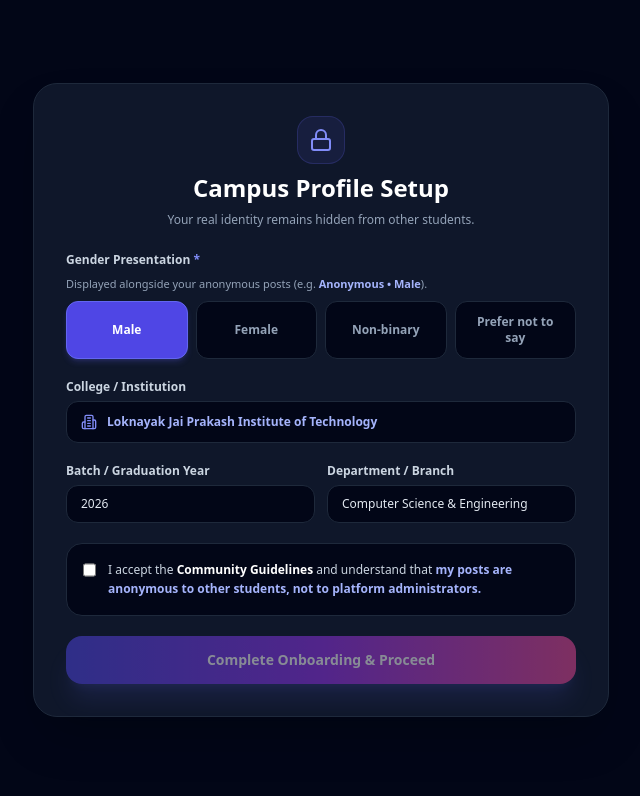
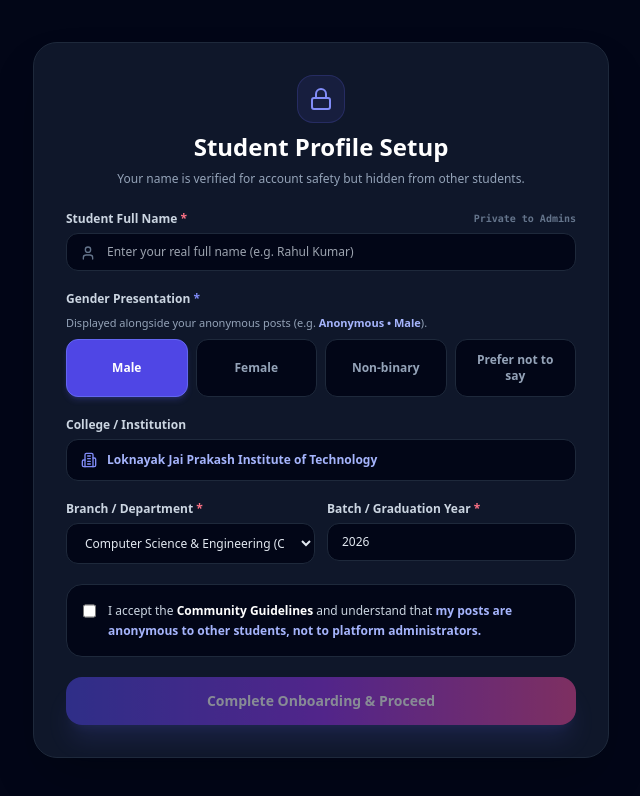
Before and after one commit to chillpill999/unsaid-campus-confessions, a Next.js app: page /onboarding in a window 1280 px wide. Shown: the top 796 px of the page, without its empty margins (319-959 px from the left). Built offline with nearby package versions, Linux system fonts and the light colour scheme.

Commit message:
feat: collect student full name and required engineering branch in onboarding

```diff
--- a/app/onboarding/page.tsx
+++ b/app/onboarding/page.tsx
@@ -2,12 +2,13 @@
 
 import React, { useState } from 'react';
 import { useRouter } from 'next/navigation';
-import { Lock, ShieldCheck, Sparkles, ArrowRight, Check, Building2 } from 'lucide-react';
+import { Lock, ShieldCheck, Sparkles, ArrowRight, Check, Building2, User, BookOpen } from 'lucide-react';
 import { Gender } from '@/lib/types';
 
 export default function OnboardingPage() {
   const router = useRouter();
 
+  const [fullName, setFullName] = useState('');
   const [gender, setGender] = useState<Gender>('Male');
   const [college] = useState('Loknayak Jai Prakash Institute of Technology');
   const [batch, setBatch] = useState('2026');
@@ -15,9 +16,18 @@ export default function OnboardingPage() {
   const [acceptedTerms, setAcceptedTerms] = useState(false);
   const [showWelcomeModal, setShowWelcomeModal] = useState(false);
 
+  const BRANCH_OPTIONS = [
+    'Computer Science & Engineering (CSE)',
+    'Civil Engineering (CE)',
+    'Mechanical Engineering (ME)',
+    'Electrical & Electronics Engineering (EEE)',
+    'Electronics & Communication Engineering (ECE)',
+    'Information Technology (IT)',
+  ];
+
   const handleSubmit = (e: React.FormEvent) => {
     e.preventDefault();
-    if (!acceptedTerms) return;
+    if (!acceptedTerms || !fullName.trim()) return;
     setShowWelcomeModal(true);
   };
 
@@ -33,14 +43,33 @@ export default function OnboardingPage() {
           <div className="w-12 h-12 rounded-2xl bg-indigo-500/10 border border-indigo-500/20 text-indigo-400 flex items-center justify-center mx-auto">
             <Lock className="w-6 h-6" />
           </div>
-          <h1 className="text-2xl font-extrabold text-white font-heading">Campus Profile Setup</h1>
+          <h1 className="text-2xl font-extrabold text-white font-heading">Student Profile Setup</h1>
           <p className="text-xs text-slate-400">
-            Your real identity remains hidden from other students.
+            Your name is verified for account safety but hidden from other students.
           </p>
         </div>
 
         {/* Form */}
         <form onSubmit={handleSubmit} className="space-y-5">
+          {/* Full Name */}
+          <div>
+            <label className="block text-xs font-semibold text-slate-300 mb-1.5 flex items-center justify-between">
+              <span>Student Full Name <span className="text-rose-400">*</span></span>
+              <span className="text-[10px] text-slate-500 font-mono">Private to Admins</span>
+            </label>
+            <div className="relative">
+              <User className="w-4 h-4 text-slate-500 absolute left-3.5 top-3" />
+              <input
+                type="text"
+                value={fullName}
+                onChange={(e) => setFullName(e.target.value)}
+                placeholder="Enter your real full name (e.g. Rahul Kumar)"
+                className="w-full bg-slate-950 border border-slate-800 rounded-xl pl-10 pr-3.5 py-2.5 text-xs text-slate-200 focus:outline-none focus:border-indigo-500"
+                required
+              />
+            </div>
+          </div>
+
           {/* Gender */}
           <div>
             <label className="block text-xs font-semibold text-slate-300 mb-2">
@@ -67,7 +96,7 @@ export default function OnboardingPage() {
             </div>
           </div>
 
-          {/* College (Single Fixed Option) */}
+          {/* College (Fixed) */}
           <div>
             <label className="block text-xs font-semibold text-slate-300 mb-1.5">College / Institution</label>
             <div className="w-full bg-slate-950 border border-slate-800 rounded-xl px-3.5 py-3 text-xs text-indigo-300 font-bold flex items-center gap-2.5">
@@ -76,10 +105,25 @@ export default function OnboardingPage() {
             </div>
           </div>
 
-          {/* Batch & Dept */}
+          {/* Branch & Batch */}
           <div className="grid grid-cols-1 sm:grid-cols-2 gap-3">
             <div>
-              <label className="block text-xs font-semibold text-slate-300 mb-1.5">Batch / Graduation Year</label>
+              <label className="block text-xs font-semibold text-slate-300 mb-1.5">Branch / Department <span className="text-rose-400">*</span></label>
+              <select
+                value={department}
+                onChange={(e) => setDepartment(e.target.value)}
+                className="w-full bg-slate-950 border border-slate-800 rounded-xl px-3.5 py-2.5 text-xs text-slate-200 focus:outline-none focus:border-indigo-500"
+                required
+              >
+                {BRANCH_OPTIONS.map((branch) => (
+                  <option key={branch} value={branch}>
+                    {branch}
+                  </option>
+                ))}
+              </select>
+            </div>
+            <div>
+              <label className="block text-xs font-semibold text-slate-300 mb-1.5">Batch / Graduation Year <span className="text-rose-400">*</span></label>
               <input
                 type="text"
                 value={batch}
@@ -87,16 +131,6 @@ export default function OnboardingPage() {
                 placeholder="e.g. 2026"
                 className="w-full bg-slate-950 border border-slate-800 rounded-xl px-3.5 py-2.5 text-xs text-slate-200 focus:outline-none focus:border-indigo-500"
                 required
-              />
-            </div>
-            <div>
-              <label className="block text-xs font-semibold text-slate-300 mb-1.5">Department / Branch</label>
-              <input
-                type="text"
-                value={department}
-                onChange={(e) => setDepartment(e.target.value)}
-                placeholder="e.g. Computer Science & Engineering"
-                className="w-full bg-slate-950 border border-slate-800 rounded-xl px-3.5 py-2.5 text-xs text-slate-200 focus:outline-none focus:border-indigo-500"
               />
             </div>
           </div>
@@ -120,7 +154,7 @@ export default function OnboardingPage() {
 
           <button
             type="submit"
-            disabled={!acceptedTerms}
+            disabled={!acceptedTerms || !fullName.trim()}
             className="w-full py-3.5 rounded-2xl bg-gradient-to-r from-indigo-600 via-purple-600 to-pink-500 text-white font-bold text-sm shadow-xl shadow-indigo-500/25 disabled:opacity-50 transition-all hover:scale-[1.01]"
           >
             Complete Onboarding & Proceed
```
